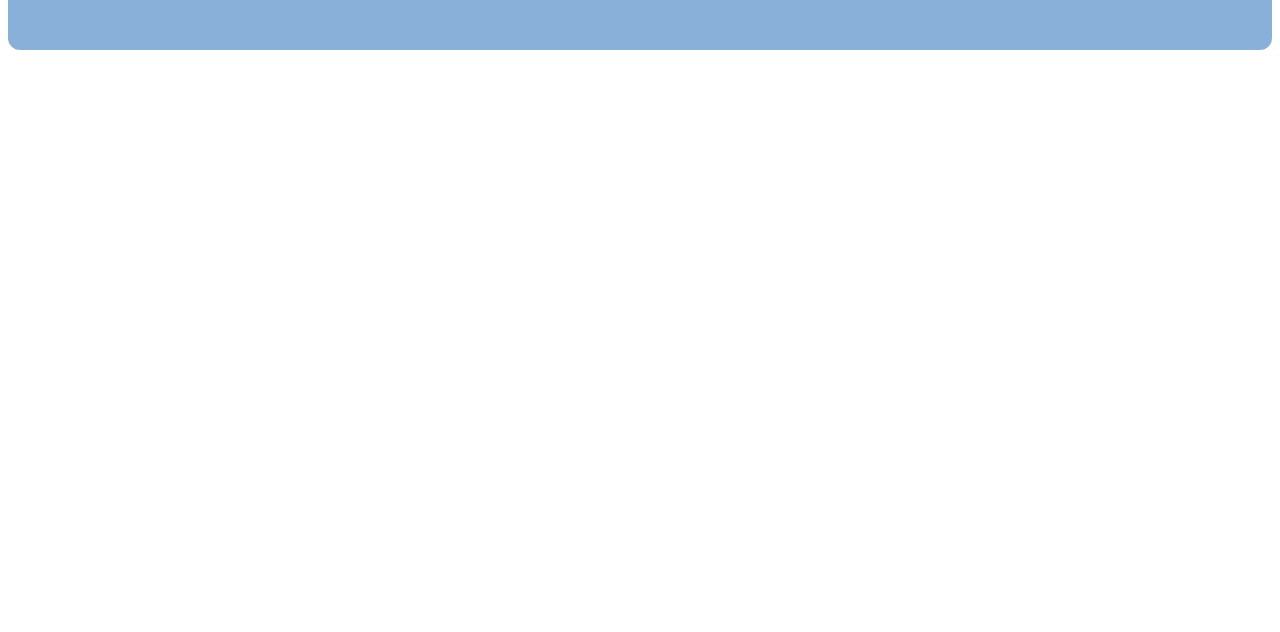
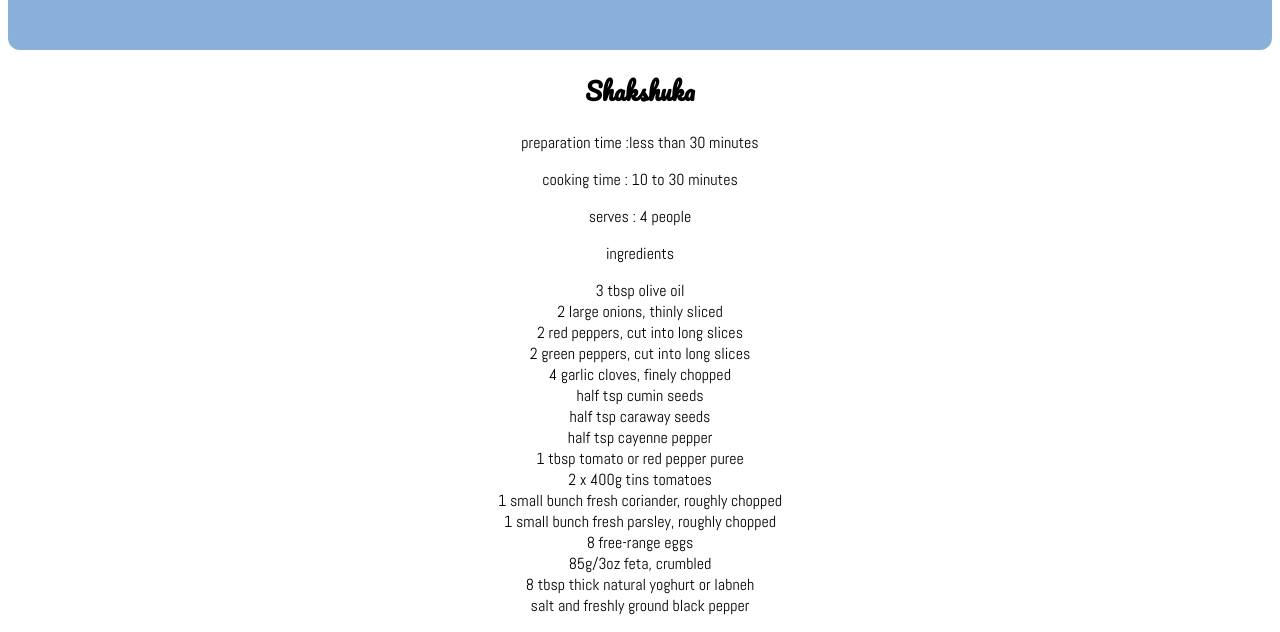
Before and after one commit to KatelynEdwards/competition-team, a plain HTML site: page recipe.html in a window 1280 px wide. Shown: the part 269-901 px from the top of the page. Before the commit the page ends 800 px from the top, so only its background shows below. Drawn offline with Linux system fonts and the light colour scheme.

Commit message:
Integrated Sabina's changes

```diff
--- a/recipe.html
+++ b/recipe.html
@@ -15,3 +15,25 @@
               </ul>
           <h1>Recipe Index</h1>
        </div>
+       <h2>Shakshuka</h2>
+       <p>preparation time :less than 30 minutes </P>
+      <p>cooking time : 10 to 30 minutes</p>
+      <p>serves : 4 people </p>
+      <p>ingredients</p>
+<p>3 tbsp olive oil<br>
+2 large onions, thinly sliced<br>
+2 red peppers, cut into long slices<br>
+2 green peppers, cut into long slices<br>
+4 garlic cloves, finely chopped<br>
+half tsp cumin seeds<br>
+half tsp caraway seeds<br>
+half tsp cayenne pepper<br>
+1 tbsp tomato or red pepper puree<br>
+2 x 400g tins tomatoes<br>
+1 small bunch fresh coriander, roughly chopped<br>
+1 small bunch fresh parsley, roughly chopped<br>
+8 free-range eggs<br>
+85g/3oz feta, crumbled<br>
+8 tbsp thick natural yoghurt or labneh<br>
+salt and freshly ground black pepper<br>
+</p>
```
